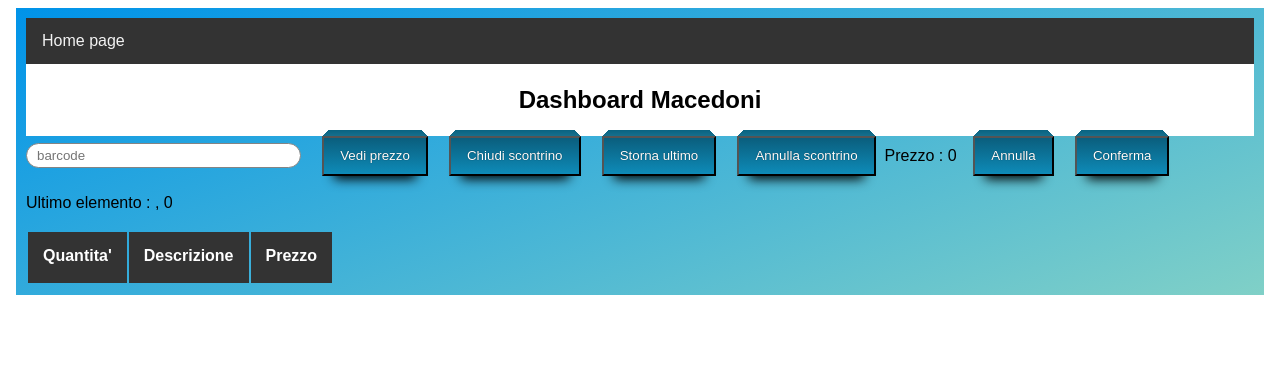
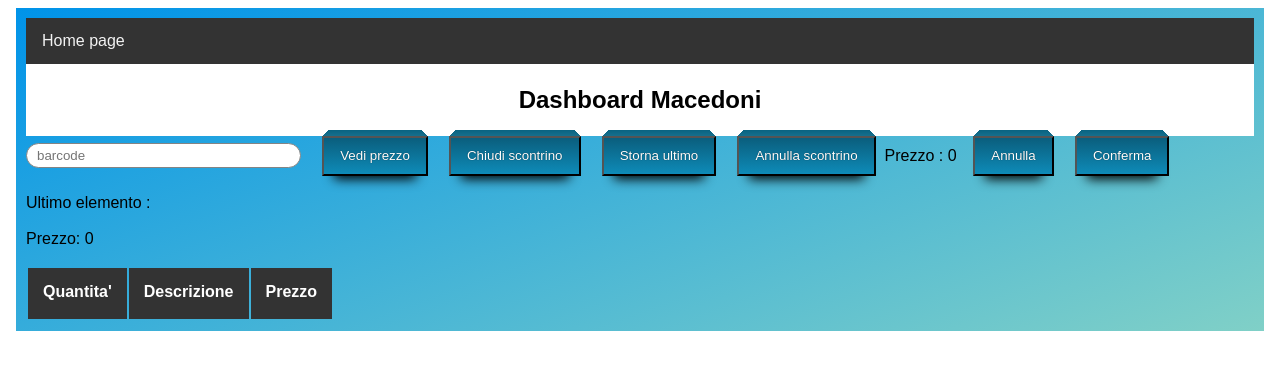
Before and after one commit to luca-lezzerini/scarsefour, an Angular app in the folder client-scarsefour/client-scarsefour/: page /app-cassa-mac in a window 1280 px wide. Shown: the top 370 px of the page. Built offline with nearby package versions, Linux system fonts and the light colour scheme.

Commit message:
Update cassa-mac.component.html

```diff
--- a/client-scarsefour/client-scarsefour/src/app/cassa-mac/cassa-mac.component.html
+++ b/client-scarsefour/client-scarsefour/src/app/cassa-mac/cassa-mac.component.html
@@ -6,7 +6,8 @@
     <div class="titolo">
         <h2>Dashboard Macedoni</h2>
     </div>
-<input type="text" [(ngModel)]="barcode" placeholder="barcode" *ngIf="ean"  (keydown.tab)="generaEanEvent()" autofocus>&nbsp;
+    <input type="text" [(ngModel)]="barcode" placeholder="barcode" *ngIf="ean" (keydown.tab)="generaEanEvent()"
+        autofocus>&nbsp;
     <button (click)="VediPrezzo()">Vedi prezzo</button>&nbsp;
     <button (click)="ChiudiScontrino()">Chiudi scontrino</button>&nbsp;
     <button (click)="StornaUltimo()">Storna ultimo</button>&nbsp;
@@ -15,7 +16,9 @@ Prezzo : {{totale}}
     <button (click)="Annulla()">Annulla</button>&nbsp;
     <button (click)="Conferma()">Conferma</button>&nbsp;
     <br><br>
-Ultimo elemento : {{descrizioneP}}, {{prezzoP}}
+    Ultimo elemento : {{descrizioneP}}
+    <br> <br>
+    Prezzo: {{prezzoP}}
     <br><br>
     <div class="tabella">
         <table>
```
Lines whose indentation alone changed are shown as unchanged.
